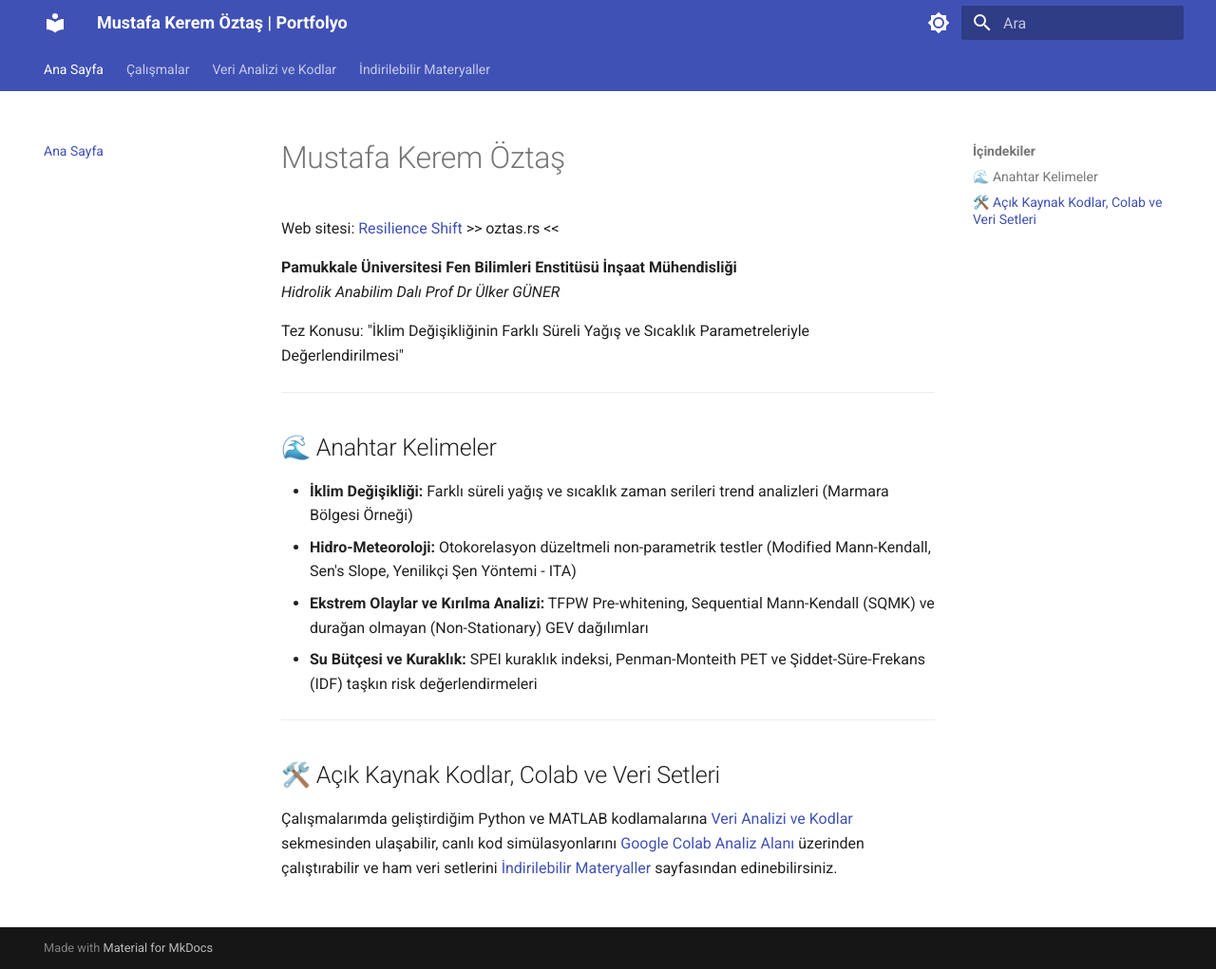
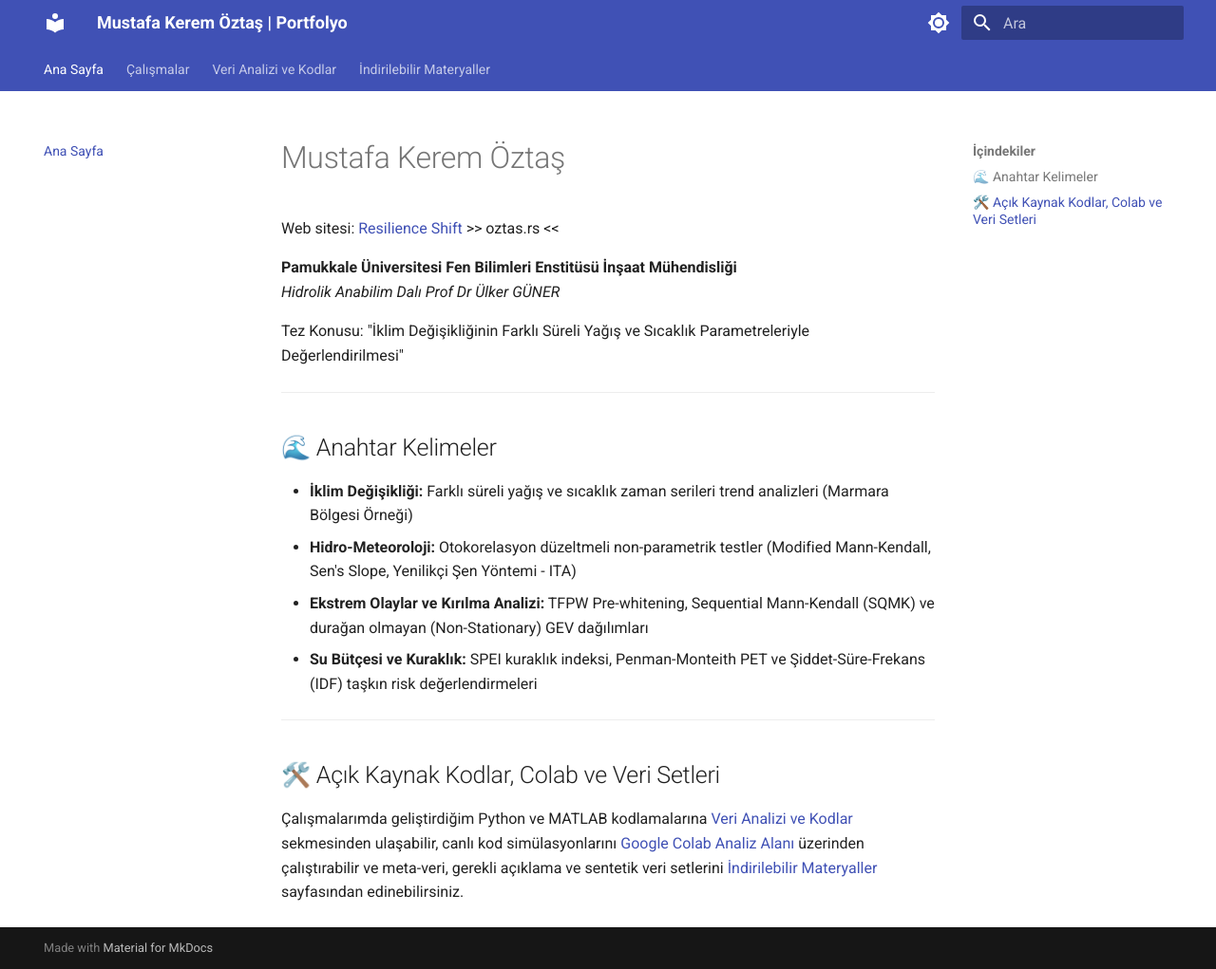
Before and after one commit to mkoztas/mkoztas.github.io, an MkDocs documentation site: the page built from docs/index.md, in a window 1280 px wide and 1021 px high. Shown: the whole window at 95% size. Built offline with MkDocs 1.6.1 and Material for MkDocs 9.7.7, drawn with Linux system fonts in a browser that asks for light colours.

Commit message:
Update index.md

```diff
--- a/docs/index.md
+++ b/docs/index.md
@@ -26,4 +26,4 @@ Tez Konusu: "İklim Değişikliğinin Farklı Süreli Yağış ve Sıcaklık Par
 ---
 
 ## 🛠️ Açık Kaynak Kodlar, Colab ve Veri Setleri
-Çalışmalarımda geliştirdiğim Python ve MATLAB kodlamalarına [Veri Analizi ve Kodlar](kodlar/trend-analizi.md) sekmesinden ulaşabilir, canlı kod simülasyonlarını [Google Colab Analiz Alanı](kodlar/colab-analiz.md) üzerinden çalıştırabilir ve ham veri setlerini [İndirilebilir Materyaller](indirmeler.md) sayfasından edinebilirsiniz.
+Çalışmalarımda geliştirdiğim Python ve MATLAB kodlamalarına [Veri Analizi ve Kodlar](kodlar/trend-analizi.md) sekmesinden ulaşabilir, canlı kod simülasyonlarını [Google Colab Analiz Alanı](kodlar/colab-analiz.md) üzerinden çalıştırabilir ve meta-veri, gerekli açıklama ve sentetik veri setlerini [İndirilebilir Materyaller](indirmeler.md) sayfasından edinebilirsiniz.
```
